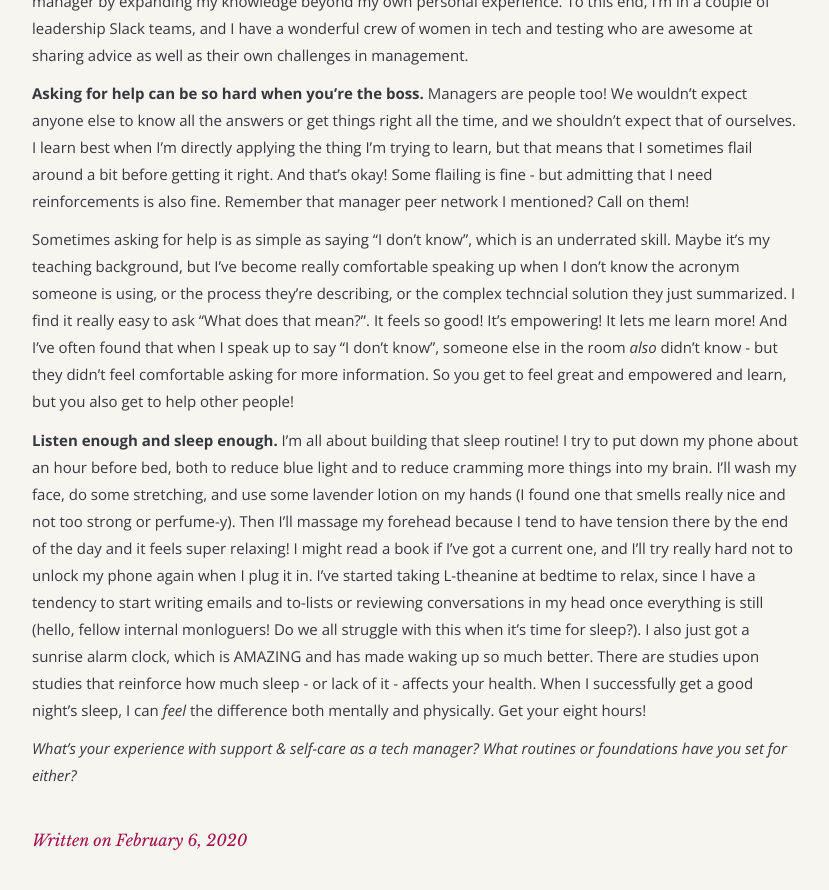
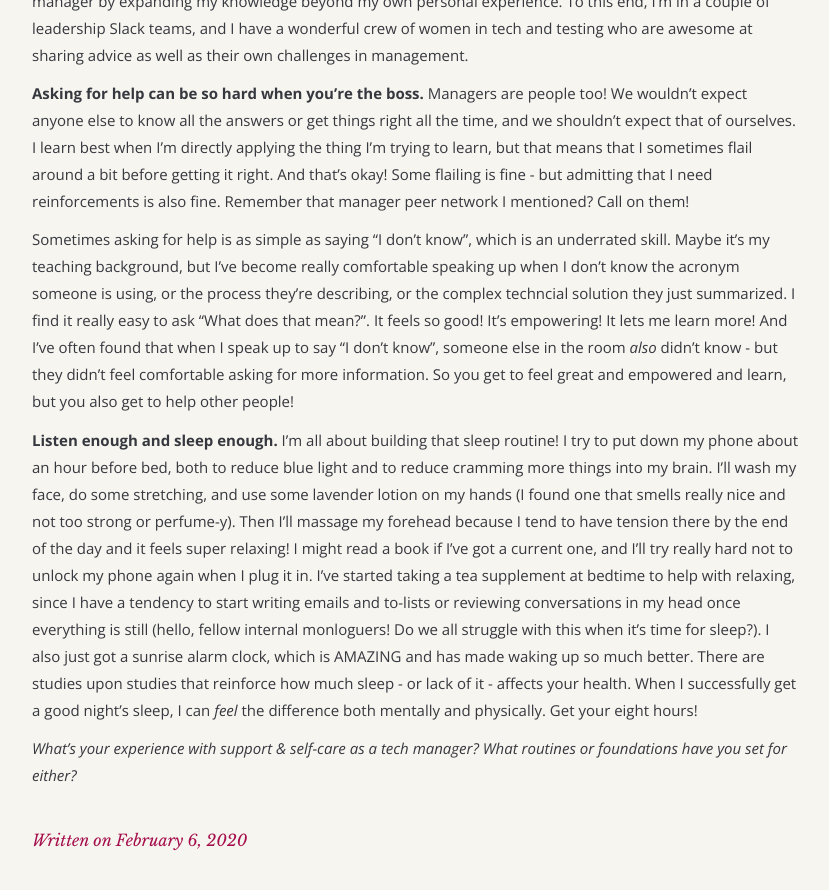
Before and after one commit to angelariggs/angelariggs.github.io, a Jekyll site: the page built from _posts/2020-02-05-manager-support-self-care.md, in a window 1280 px wide and 900 px high, scrolled down 1927 px. Shown: the top 890 px of the window, without its empty margins (224-1053 px from the left). Built offline with Jekyll 4.4.1, drawn with Linux system fonts in a browser that asks for light colours; comment, search, counter and statistics services are not loaded.

Commit message:
removed supplement name, ianad and all that

```diff
--- a/_posts/2020-02-05-manager-support-self-care.md
+++ b/_posts/2020-02-05-manager-support-self-care.md
@@ -36,6 +36,6 @@ So one of my goals for self-care is to get comfortable speaking up when I need t
 
 Sometimes asking for help is as simple as saying "I don't know", which is an underrated skill. Maybe it's my teaching background, but I've become really comfortable speaking up when I don't know the acronym someone is using, or the process they're describing, or the complex techncial solution they just summarized. I find it really easy to ask "What does that mean?". It feels so good! It's empowering! It lets me learn more! And I've often found that when I speak up to say "I don't know", someone else in the room _also_ didn't know - but they didn't feel comfortable asking for more information. So you get to feel great and empowered and learn, but you also get to help other people!
 
-**Listen enough and sleep enough.** I'm all about building that sleep routine! I try to put down my phone about an hour before bed, both to reduce blue light and to reduce cramming more things into my brain. I'll wash my face, do some stretching, and use some lavender lotion on my hands (I found one that smells really nice and not too strong or perfume-y). Then I'll massage my forehead because I tend to have tension there by the end of the day and it feels super relaxing! I might read a book if I've got a current one, and I'll try really hard not to unlock my phone again when I plug it in. I've started taking L-theanine at bedtime to relax, since I have a tendency to start writing emails and to-lists or reviewing conversations in my head once everything is still (hello, fellow internal monloguers! Do we all struggle with this when it's time for sleep?). I also just got a sunrise alarm clock, which is AMAZING and has made waking up so much better. There are studies upon studies that reinforce how much sleep - or lack of it - affects your health. When I successfully get a good night's sleep, I can _feel_ the difference both mentally and physically. Get your eight hours!
+**Listen enough and sleep enough.** I'm all about building that sleep routine! I try to put down my phone about an hour before bed, both to reduce blue light and to reduce cramming more things into my brain. I'll wash my face, do some stretching, and use some lavender lotion on my hands (I found one that smells really nice and not too strong or perfume-y). Then I'll massage my forehead because I tend to have tension there by the end of the day and it feels super relaxing! I might read a book if I've got a current one, and I'll try really hard not to unlock my phone again when I plug it in. I've started taking a tea supplement at bedtime to help with relaxing, since I have a tendency to start writing emails and to-lists or reviewing conversations in my head once everything is still (hello, fellow internal monloguers! Do we all struggle with this when it's time for sleep?). I also just got a sunrise alarm clock, which is AMAZING and has made waking up so much better. There are studies upon studies that reinforce how much sleep - or lack of it - affects your health. When I successfully get a good night's sleep, I can _feel_ the difference both mentally and physically. Get your eight hours!
 
 _What's your experience with support & self-care as a tech manager? What routines or foundations have you set for either?_
```
